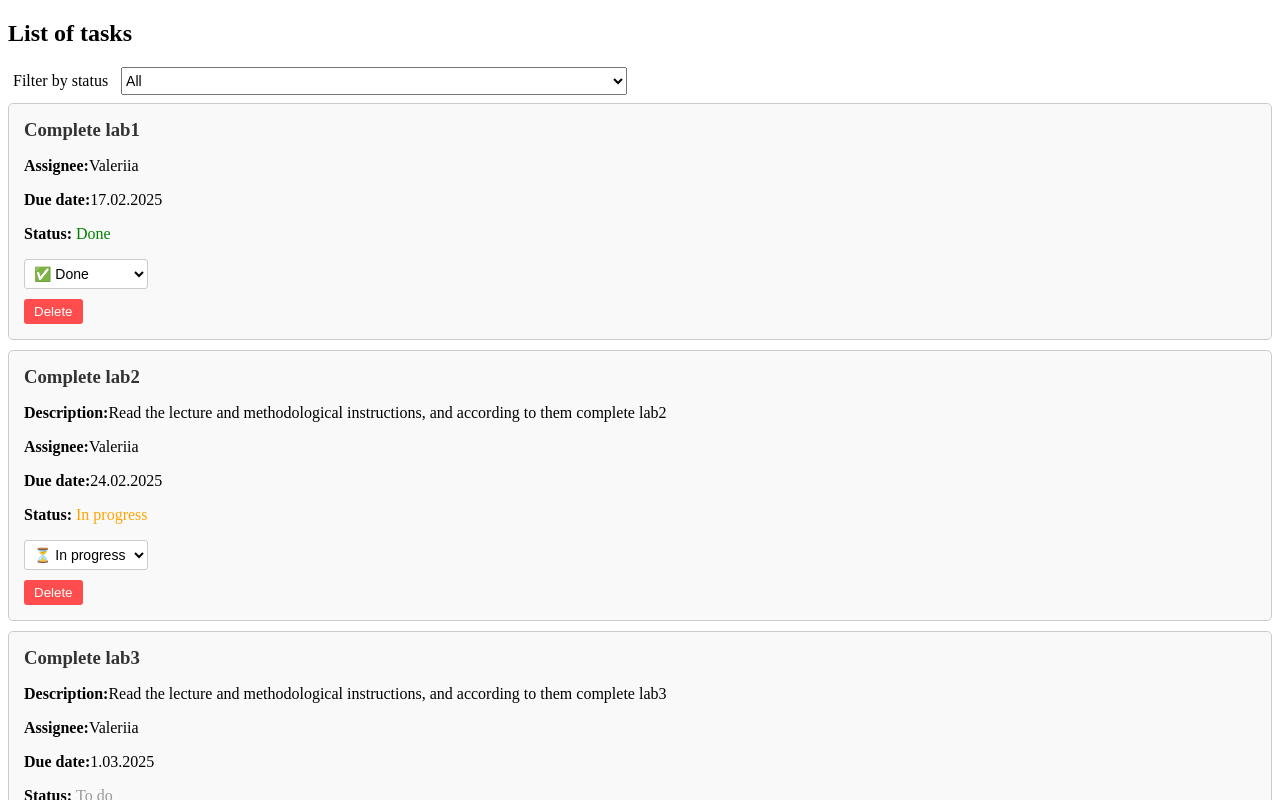
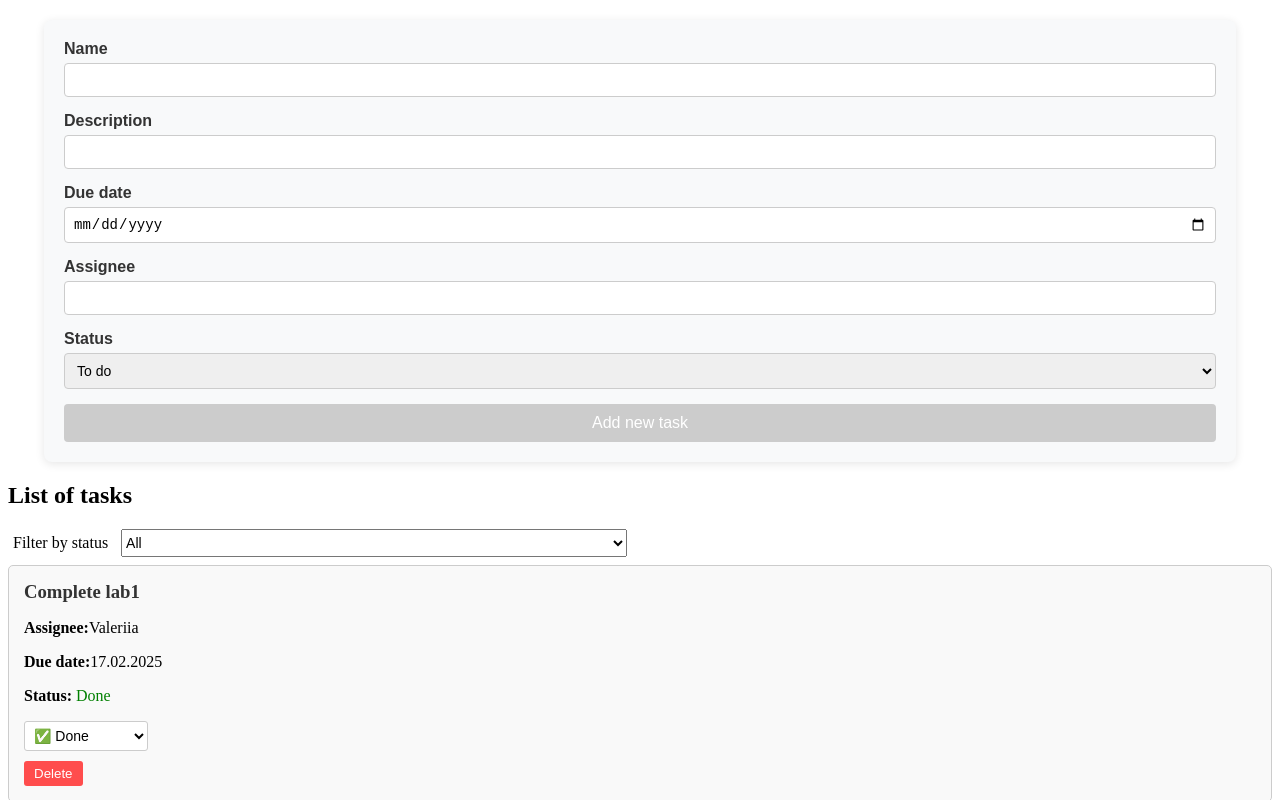
Before and after one commit to anisort/js-frameworks, an Angular app: page / in a window 1280 px wide. Shown: the top 800 px of the page. Built offline with nearby package versions, Linux system fonts and the light colour scheme.

Commit message:
Adding template-driven form for create task

```diff
--- a/src/app/app.module.ts
+++ b/src/app/app.module.ts
@@ -7,13 +7,15 @@ import { AppComponent } from './app.component';
 import { TaskListComponent } from './components/task-list/task-list.component';
 import { TaskItemComponent } from './components/task-item/task-item.component';
 import { StatusFilterPipe } from './share/pipes/status-filter.pipe';
+import { TaskFormComponent } from './components/task-form/task-form.component';
 
 @NgModule({
   declarations: [
     AppComponent,
     TaskListComponent,
     TaskItemComponent,
-    StatusFilterPipe
+    StatusFilterPipe,
+    TaskFormComponent
   ],
   imports: [
     BrowserModule,
--- /dev/null
+++ b/src/app/components/task-form/task-form.component.html
@@ -0,0 +1,42 @@
+<form #taskForm="ngForm" class="task-form">
+  <div class="task-form-control">
+    <label for="title">Name</label>
+    <input type="text" id="title"
+           name="title" [(ngModel)]="task.title"
+           required #titleControl="ngModel"
+    >
+  </div>
+  <div class="task-form-control">
+    <label for="description">Description</label>
+    <input type="text" id="description"
+           name="description" [(ngModel)]="task.description"
+           #descriptionControl="ngModel"
+    >
+  </div>
+  <div class="task-form-control">
+    <label for="dueDate">Due date</label>
+    <input type="date" id="dueDate"
+           name="dueDate" [(ngModel)]="task.dueDate"
+           required #dueDateControl="ngModel"
+    >
+  </div>
+  <div class="task-form-control">
+    <label for="assignee">Assignee</label>
+    <input type="text" id="assignee"
+           name="assignee" [(ngModel)]="task.assignee"
+           required #assigneeControl="ngModel"
+    >
+  </div>
+  <div class="task-form-control">
+    <label for="status">Status</label>
+    <select id="status"
+            name="status" [(ngModel)]="task.status"
+            required #statusControl="ngModel"
+    >
+      <option [ngValue]="TaskStatus.TODO">To do</option>
+      <option [ngValue]="TaskStatus.IN_PROGRESS">In progress</option>
+      <option [ngValue]="TaskStatus.DONE">Done</option>
+    </select>
+  </div>
+  <button (click)="addTask(taskForm)" type="submit" [disabled]="!taskForm.valid">Add new task</button>
+</form>
--- /dev/null
+++ b/src/app/components/task-form/task-form.component.scss
@@ -0,0 +1,58 @@
+.task-form {
+  max-width: 90vw;
+  margin: 20px auto;
+  padding: 20px;
+  background: #f8f9fa;
+  border-radius: 8px;
+  box-shadow: 0 2px 10px rgba(0, 0, 0, 0.1);
+  font-family: Arial, sans-serif;
+}
+
+.task-form-control {
+
+  display: flex;
+  flex-direction: column;
+  margin-bottom: 15px;
+
+  label {
+    font-weight: bold;
+    margin-bottom: 5px;
+    color: #333;
+  }
+
+  input, select {
+    padding: 8px;
+    border: 1px solid #ccc;
+    border-radius: 4px;
+    font-size: 14px;
+    transition: border-color 0.3s ease;
+  }
+
+  input:focus, select:focus {
+    border-color: #007bff;
+    outline: none;
+    box-shadow: 0 0 5px rgba(0, 123, 255, 0.2);
+  }
+}
+
+button {
+
+  width: 100%;
+  padding: 10px;
+  font-size: 16px;
+  background-color: #007bff;
+  color: white;
+  border: none;
+  border-radius: 4px;
+  cursor: pointer;
+  transition: background 0.3s ease;
+
+  &:disabled {
+    background-color: #ccc;
+    cursor: not-allowed;
+  }
+
+  &:not(:disabled):hover {
+    background-color: #0056b3;
+  }
+}
--- /dev/null
+++ b/src/app/components/task-form/task-form.component.ts
@@ -0,0 +1,39 @@
+import {Component, EventEmitter, Output} from '@angular/core';
+import {Task} from '../../core/models/task.model';
+import {TaskStatus} from '../../core/models/status.enum';
+import {NgForm} from '@angular/forms';
+
+@Component({
+  selector: 'app-task-form',
+  standalone: false,
+  templateUrl: './task-form.component.html',
+  styleUrl: './task-form.component.scss'
+})
+export class TaskFormComponent {
+  task!: Task;
+
+  @Output()
+  taskAdd = new EventEmitter<Task>();
+
+  ngOnInit(): void {
+    this.task = {
+      id: -1,
+      title: '',
+      description: '',
+      dueDate: new Date(),
+      assignee: '',
+      status: TaskStatus.TODO
+    }
+  }
+
+  protected readonly TaskStatus = TaskStatus;
+
+  addTask(taskForm: NgForm): void {
+    const copyTask = {
+      ...this.task,
+      dueDate: new Date(this.task.dueDate),
+    }
+    taskForm.reset();
+    this.taskAdd.emit(copyTask);
+  }
+}
--- a/src/app/components/task-list/task-list.component.html
+++ b/src/app/components/task-list/task-list.component.html
@@ -1,3 +1,6 @@
+<app-task-form
+  (taskAdd)="addTask($event)"
+></app-task-form>
 <h2>List of tasks</h2>
 <div class="task-filter">
   <p>Filter by status</p>
--- a/src/app/components/task-list/task-list.component.ts
+++ b/src/app/components/task-list/task-list.component.ts
@@ -23,4 +23,13 @@ export class TaskListComponent {
     const status = (event.target as HTMLSelectElement).value;
     this.selectedStatus = status as TaskStatus | 'all';
   }
+
+  addTask(task: Task): void {
+    const maxId = this.myTasks.length > 0 ? Math.max(...this.myTasks.map(task => task.id)) : 0;
+    task = {
+      ...task,
+      id: maxId + 1,
+    }
+    this.myTasks.push(task);
+  }
 }
```
Also changed, not shown: 1 other file (tests, documents, lock files or other folders).
